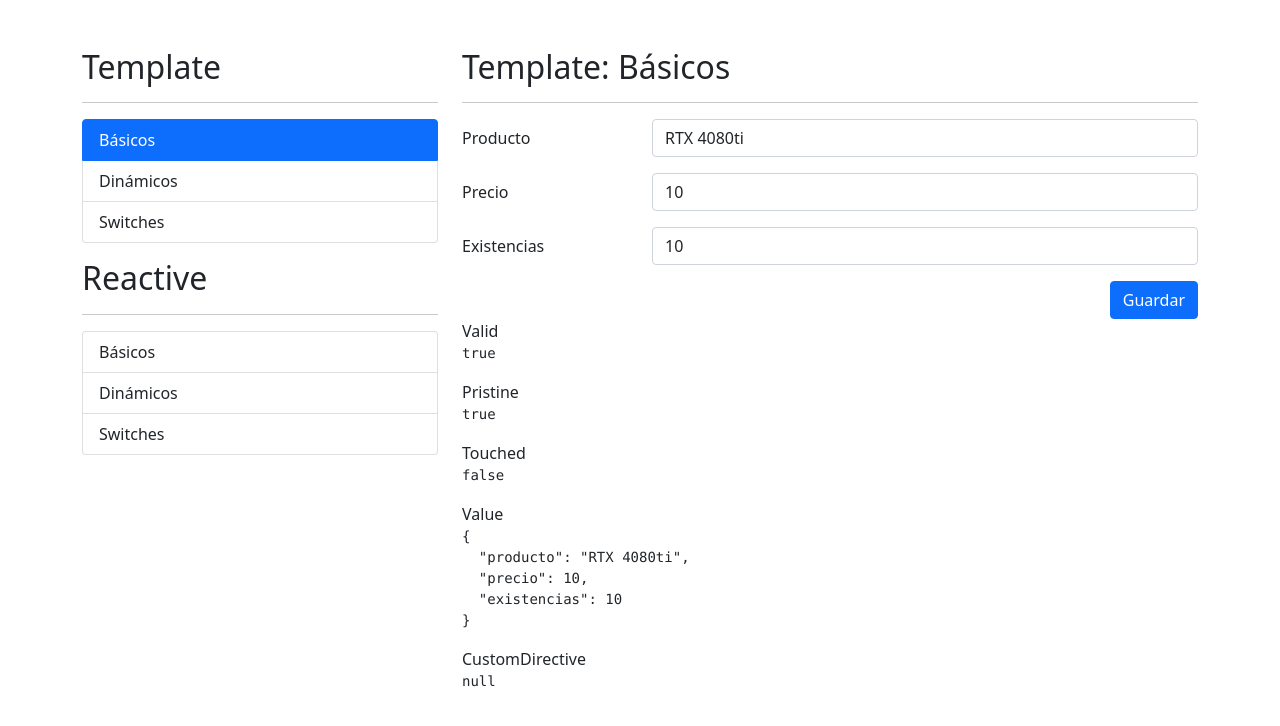
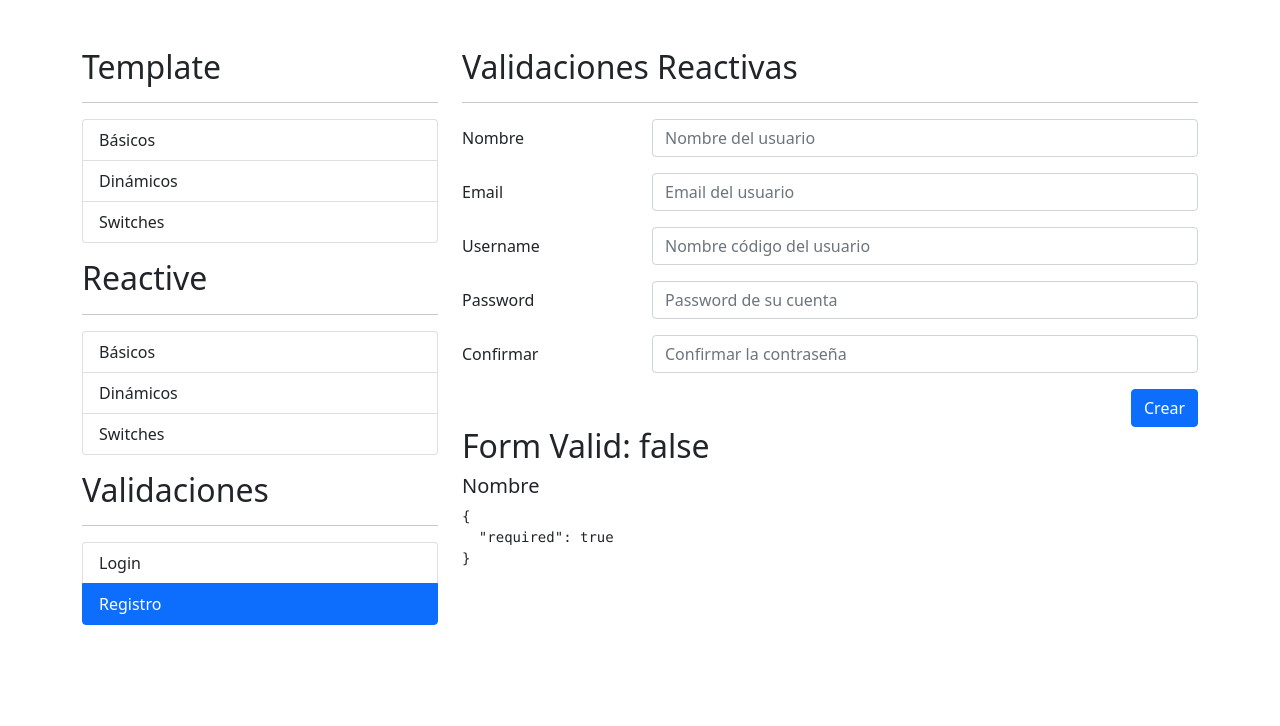
Before and after one commit to JoharryJC/06-formulariosApp, an Angular app: page /auth/registro in a window 1280 px wide. Before the commit this address led to /template/basicos. Shown: the top 726 px of the page. Built offline with nearby package versions, Linux system fonts and the light colour scheme.

Commit message:
Create Login, Register and Regex Validations

```diff
--- a/src/app/app-routing.module.ts
+++ b/src/app/app-routing.module.ts
@@ -1,5 +1,6 @@
 import { NgModule } from '@angular/core';
 import { RouterModule, Routes } from '@angular/router';
+import { AuthModule } from './auth/auth.module';
 
 const routes: Routes = [
   {
@@ -9,6 +10,10 @@
   {
     path: 'reactive',
     loadChildren: () => import('./reactive/reactive.module').then( m => m.ReactiveModule )
+  },
+  {
+    path: 'auth',
+    loadChildren: () => import('./auth/auth.module').then( m => m.AuthModule )
   },
   {
     path: '**',
--- /dev/null
+++ b/src/app/auth/pages/login/login.component.html
@@ -0,0 +1 @@
+<p>login works!</p>
--- /dev/null
+++ b/src/app/auth/pages/login/login.component.ts
@@ -0,0 +1,16 @@
+import { Component, OnInit } from '@angular/core';
+
+@Component({
+  selector: 'app-login',
+  templateUrl: './login.component.html',
+  styles: [
+  ]
+})
+export class LoginComponent implements OnInit {
+
+  constructor() { }
+
+  ngOnInit(): void {
+  }
+
+}
--- /dev/null
+++ b/src/app/auth/pages/registro/registro.component.html
@@ -0,0 +1,87 @@
+<h2>Validaciones Reactivas</h2>
+<hr>
+
+<div class="row">
+    <div class="col">
+        <form   autocomplete="off"
+                [formGroup]="miFormulario"
+                (ngSubmit)="submitFormulario()">
+
+            <!-- Nombre -->
+            <div class="row mb-3">
+                <label class="col-sm-3 col-form-label">Nombre</label>
+                <div class="col-sm-9">
+                    <input  type="text"
+                            class="form-control"
+                            formControlName="nombre"
+                            placeholder="Nombre del usuario">
+
+                    <span class="form-text text-danger"
+                          *ngIf="campoNoValido('nombre')">
+                        Debe de ser en formato de nombre y apellido
+                    </span>
+                </div>
+            </div>
+
+            <!-- Email -->
+            <div class="row mb-3">
+                <label class="col-sm-3 col-form-label">Email</label>
+                <div class="col-sm-9">
+                    <input  type="email"
+                            class="form-control"
+                            placeholder="Email del usuario">
+                </div>
+            </div>
+
+            <!-- Username -->
+            <div class="row mb-3">
+                <label class="col-sm-3 col-form-label">Username</label>
+                <div class="col-sm-9">
+                    <input  type="text"
+                            class="form-control"
+                            placeholder="Nombre código del usuario">
+                </div>
+            </div>
+
+            <!-- Password -->
+            <div class="row mb-3">
+                <label class="col-sm-3 col-form-label">Password</label>
+                <div class="col-sm-9">
+                    <input  type="password"
+                            class="form-control"
+                            placeholder="Password de su cuenta">
+                </div>
+            </div>
+
+            <!-- Password2 -->
+            <div class="row mb-3">
+                <label class="col-sm-3 col-form-label">Confirmar</label>
+                <div class="col-sm-9">
+                    <input  type="password"
+                            class="form-control"
+                            placeholder="Confirmar la contraseña">
+                </div>
+            </div>
+
+            <div class="row">
+                <div class="col">
+                    <button class="btn btn-primary float-end"
+                            type="submit">
+                        Crear
+                    </button>
+
+                </div>
+
+            </div>
+
+
+        </form>
+
+    </div>
+
+</div>
+
+<h2>Form Valid: {{ miFormulario.valid }}</h2>
+
+<h5>Nombre</h5>
+<pre>{{ miFormulario.controls['nombre'].errors | json }}</pre>
--- /dev/null
+++ b/src/app/auth/pages/registro/registro.component.ts
@@ -0,0 +1,35 @@
+import { Component, OnInit } from '@angular/core';
+import { FormGroup, FormBuilder, Validators } from '@angular/forms';
+
+@Component({
+  selector: 'app-registro',
+  templateUrl: './registro.component.html',
+  styles: [
+  ]
+})
+export class RegistroComponent implements OnInit {
+
+  nombreApellidoPattern: string = '([a-zA-Z]+) ([a-zA-Z]+)';
+
+  miFormulario: FormGroup = this.fb.group ({
+    nombre: ['', [Validators.required, Validators.pattern(this.nombreApellidoPattern) ] ]
+  });
+
+  constructor(private fb: FormBuilder) { }
+
+  ngOnInit(): void {
+  }
+
+  campoNoValido (campo: string) {
+    return this.miFormulario.get(campo)?.invalid
+            && this.miFormulario.get(campo)?.touched;
+  }
+
+  submitFormulario() {
+    console.log(this.miFormulario.value);
+
+    this.miFormulario.markAllAsTouched();
+
+  }
+
+}
--- a/src/app/shared/sidemenu/sidemenu.component.html
+++ b/src/app/shared/sidemenu/sidemenu.component.html
@@ -21,3 +21,15 @@
         {{ item.texto }}
     </li>
 </ul>
+
+<h2 class="mt-3">Validaciones</h2>
+<hr>
+
+<ul class="list-group">
+    <li *ngFor="let item of authMenu"
+        class="list-group-item"
+        [routerLink]="[item.ruta]"
+        routerLinkActive="active">
+        {{ item.texto }}
+    </li>
+</ul>
--- a/src/app/shared/sidemenu/sidemenu.component.ts
+++ b/src/app/shared/sidemenu/sidemenu.component.ts
@@ -48,5 +48,15 @@
     }
   ];
 
+  authMenu: MenuItem[] = [
+    {
+      texto: 'Login',
+      ruta: './auth/login'
+    },
+    {
+      texto: 'Registro',
+      ruta: './auth/registro'
+    }
+  ];
 
 }
```
Also changed, not shown: src/app/auth/auth-routing.module.ts (added, +25 -0 lines), src/app/auth/auth.module.ts (added, +21 -0 lines).
